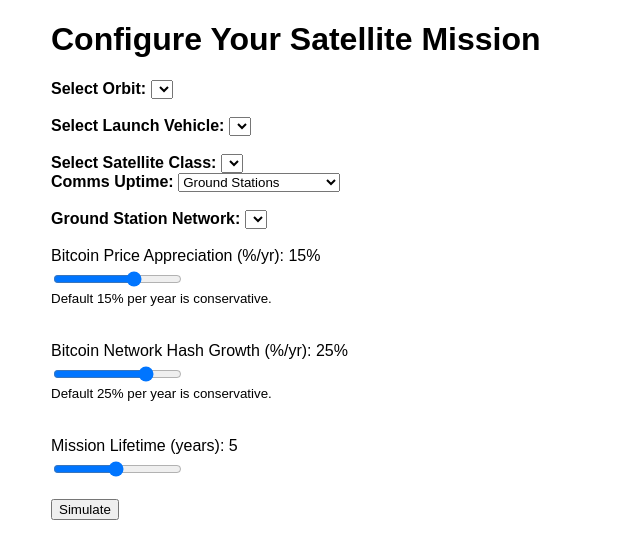
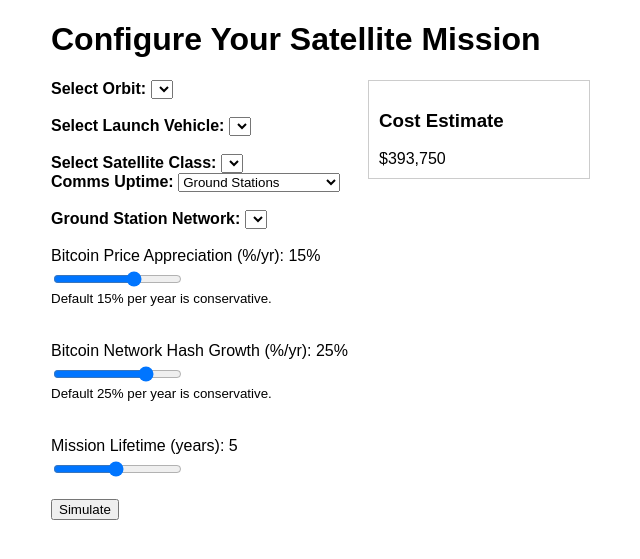
Before and after one commit to dyson-labs/orbital_btc_mining, a Flask app: template templates/index.html in a window 1280 px wide. Shown: the top 559 px of the page, without its empty margins (89-729 px from the left). Run offline with Flask 3, Linux system fonts and the light colour scheme; the template is opened without the code that fills it, so the values that code supplies are empty.

Commit message:
Add realtime cost estimate

```diff
--- a/app.py
+++ b/app.py
@@ -232,6 +232,49 @@
         return jsonify({"error": str(e)}), 500
 
 
+@app.route("/api/estimate_cost", methods=["POST"])
+def api_estimate_cost():
+    """Return mission cost estimate for current selections."""
+    try:
+        data = request.get_json()
+
+        sat_class = data.get("sat_class", "cubesat")
+        if sat_class == "multimw":
+            power_mw = float(data.get("multimw_power", 1))
+            params, costs = build_multimw_params(power_mw)
+        else:
+            params = SAT_CLASS_LOOKUP.get(sat_class, SAT_CLASS_LOOKUP["cubesat"])
+            costs = SAT_COST_LOOKUP.get(sat_class, SAT_COST_LOOKUP["cubesat"])
+
+        selected_vehicle = data.get("launch")
+        launch_model = LaunchModel()
+        row = launch_db[launch_db["vehicle"] == selected_vehicle]
+        when_available = "current"
+        if not row.empty:
+            when_available = row.iloc[0]["when_available"].strip().lower()
+        launch_opts = launch_model.find_options(
+            500, params["payload_mass_kg"], when_available=when_available
+        )
+        launch_cost = 0
+        for o in launch_opts:
+            if o["vehicle"] == selected_vehicle:
+                launch_cost = o["total_cost_usd"]
+                break
+        if launch_cost == 0 and launch_opts:
+            launch_cost = min(o["total_cost_usd"] for o in launch_opts)
+
+        capex = {
+            **costs,
+            "launch_cost": launch_cost,
+            "asic_count": params["asic_count"],
+        }
+        cost_data = run_cost_model(1.0, **capex)
+
+        return jsonify({"total_cost": cost_data["total_cost"]})
+    except Exception as e:
+        return jsonify({"error": str(e)}), 500
+
+
 @app.route("/api/simulate", methods=["POST"])
 def api_simulate():
     try:
--- a/templates/index.html
+++ b/templates/index.html
@@ -14,6 +14,7 @@
 </head>
 <body>
     <h1>Configure Your Satellite Mission</h1>
+    <div id="configLayout" style="display:flex; gap:20px; align-items:flex-start;">
     <form id="configForm" onsubmit="return false;">
         <label for="orbit">Select Orbit:</label>
         <select id="orbit" name="orbit" onchange="updateOrbit()">
@@ -23,7 +24,7 @@
         </select>
         <br><br>
         <label for="launch">Select Launch Vehicle:</label>
-        <select id="launch" name="launch">
+        <select id="launch" name="launch" onchange="updateCost()">
             {% for value, label in launches %}
                 <option value="{{ value }}">{{ label }}</option>
             {% endfor %}
@@ -37,7 +38,7 @@
         </select>
         <div id="multimw_opts" style="display:none; margin-top:8px;">
             <span class="slider-label">MultiMW Power (MW): <span id="multimw_power_val">1</span></span>
-            <input type="range" id="multimw_power" name="multimw_power" min="1" max="60" value="1" step="1" oninput="document.getElementById('multimw_power_val').innerText=this.value;">
+            <input type="range" id="multimw_power" name="multimw_power" min="1" max="60" value="1" step="1" oninput="document.getElementById('multimw_power_val').innerText=this.value; updateCost();">
             <div style="font-size:smaller;">60&nbsp;MW nears the theoretical perfect compaction of a 0.005&nbsp;m panel inside Starship's payload volume, assuming roughly 275&nbsp;W/m<sup>2</sup> power density.</div>
         </div>
         <br>
@@ -70,6 +71,11 @@
             Simulating... Please wait.
         </div>
     </form>
+    <div id="costContainer" style="border:1px solid #ccc; padding:10px; min-width:200px;">
+        <h3>Cost Estimate</h3>
+        <div id="cost_estimate">-</div>
+    </div>
+    </div>
     <div id="results" style="margin-top: 2em; color: green;"></div>
     <div id="visuals" style="margin-top: 1em;">
         <img id="orbit_img" alt="Orbit plot" style="display:none;" />
@@ -113,12 +119,14 @@
                 gs.style.opacity = 1;
             }
             updateOrbit();
+            updateCost();
         }
 
         function updateSatClass() {
             const cls = document.getElementById('sat_class').value;
             const opts = document.getElementById('multimw_opts');
             opts.style.display = cls === 'multimw' ? 'block' : 'none';
+            updateCost();
         }
 
         function updateOrbit() {
@@ -152,6 +160,35 @@
                     document.getElementById('rf_plot_img').style.display = 'none';
                     console.error(e);
                 });
+            updateCost();
+        }
+
+        function gatherConfig() {
+            const data = {
+                launch: document.getElementById('launch').value,
+                sat_class: document.getElementById('sat_class').value,
+            };
+            if (data.sat_class === 'multimw') {
+                data.multimw_power = document.getElementById('multimw_power').value;
+            }
+            return data;
+        }
+
+        function updateCost() {
+            const cfg = gatherConfig();
+            fetch('/api/estimate_cost', {
+                method: 'POST',
+                headers: {'Content-Type': 'application/json'},
+                body: JSON.stringify(cfg)
+            })
+            .then(r => r.ok ? r.json() : Promise.reject(r.status))
+            .then(res => {
+                document.getElementById('cost_estimate').innerText =
+                    '$' + res.total_cost.toLocaleString();
+            })
+            .catch(() => {
+                document.getElementById('cost_estimate').innerText = 'N/A';
+            });
         }
 
         function simulate() {
@@ -223,6 +260,7 @@
             updateCommsMode();
             updateSatClass();
             updateOrbit();
+            updateCost();
         };
     </script>
 </body>
```
